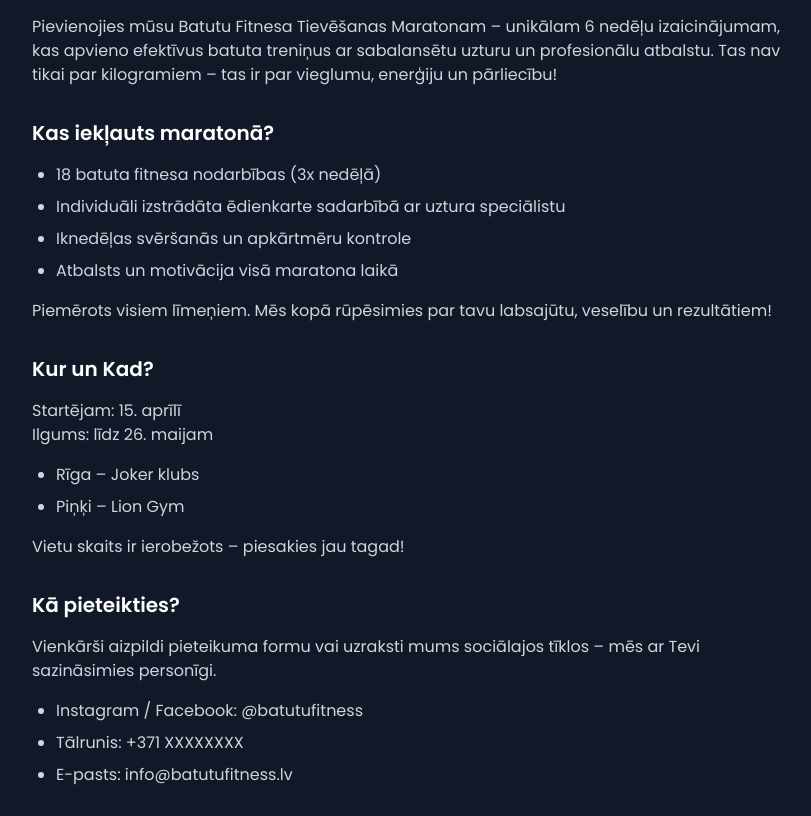
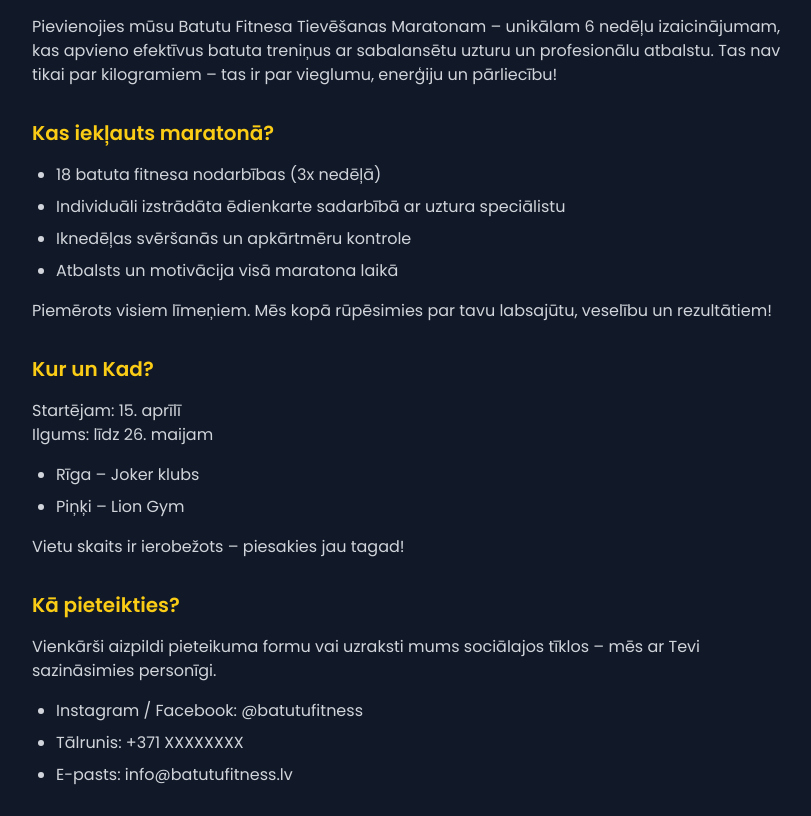
Before and after one commit to Kizenbahs/batutufitness.lv, a React (Vite) app: page /marathon in a window 1280 px wide. Shown: the part 381-1197 px from the top of the page, without its empty margins (224-1035 px from the left). Built offline with nearby package versions, Linux system fonts and the light colour scheme; no server answers.

Commit message:
Update Marathon page: Change section headings to yellow

```diff
--- a/src/pages/marathon/index.tsx
+++ b/src/pages/marathon/index.tsx
@@ -62,7 +62,7 @@ const MarathonPage: React.FC<MarathonPageProps> = ({ language, onLanguageToggle
                   </div>
 
                   <div className="mb-8">
-                    <h3 className="text-xl font-semibold text-white mb-4">Kas iekļauts maratonā?</h3>
+                    <h3 className="text-xl font-semibold text-yellow-400 mb-4">Kas iekļauts maratonā?</h3>
                     <ul className="text-gray-300 space-y-2 list-disc pl-6">
                       <li>18 batuta fitnesa nodarbības (3x nedēļā)</li>
                       <li>Individuāli izstrādāta ēdienkarte sadarbībā ar uztura speciālistu</li>
@@ -75,7 +75,7 @@ const MarathonPage: React.FC<MarathonPageProps> = ({ language, onLanguageToggle
                   </div>
 
                   <div className="mb-8">
-                    <h3 className="text-xl font-semibold text-white mb-4">Kur un Kad?</h3>
+                    <h3 className="text-xl font-semibold text-yellow-400 mb-4">Kur un Kad?</h3>
                     <p className="text-gray-300 mb-4">
                       Startējam: 15. aprīlī<br />
                       Ilgums: līdz 26. maijam
@@ -90,7 +90,7 @@ const MarathonPage: React.FC<MarathonPageProps> = ({ language, onLanguageToggle
                   </div>
 
                   <div className="mb-8">
-                    <h3 className="text-xl font-semibold text-white mb-4">Kā pieteikties?</h3>
+                    <h3 className="text-xl font-semibold text-yellow-400 mb-4">Kā pieteikties?</h3>
                     <p className="text-gray-300 mb-4">
                       Vienkārši aizpildi pieteikuma formu vai uzraksti mums sociālajos tīklos – mēs ar Tevi sazināsimies personīgi.
                     </p>
@@ -111,7 +111,7 @@ const MarathonPage: React.FC<MarathonPageProps> = ({ language, onLanguageToggle
                   </div>
 
                   <div className="mb-8">
-                    <h3 className="text-xl font-semibold text-white mb-4">What's included in the marathon?</h3>
+                    <h3 className="text-xl font-semibold text-yellow-400 mb-4">What's included in the marathon?</h3>
                     <ul className="text-gray-300 space-y-2 list-disc pl-6">
                       <li>18 trampoline fitness classes (3x per week)</li>
                       <li>Individually designed meal plan in collaboration with a nutrition specialist</li>
@@ -124,7 +124,7 @@ const MarathonPage: React.FC<MarathonPageProps> = ({ language, onLanguageToggle
                   </div>
 
                   <div className="mb-8">
-                    <h3 className="text-xl font-semibold text-white mb-4">Where and When?</h3>
+                    <h3 className="text-xl font-semibold text-yellow-400 mb-4">Where and When?</h3>
                     <p className="text-gray-300 mb-4">
                       Start: April 15th<br />
                       Duration: until May 26th
@@ -139,7 +139,7 @@ const MarathonPage: React.FC<MarathonPageProps> = ({ language, onLanguageToggle
                   </div>
 
                   <div className="mb-8">
-                    <h3 className="text-xl font-semibold text-white mb-4">How to register?</h3>
+                    <h3 className="text-xl font-semibold text-yellow-400 mb-4">How to register?</h3>
                     <p className="text-gray-300 mb-4">
                       Simply fill out the registration form or write to us on social media – we'll contact you personally.
                     </p>
```
